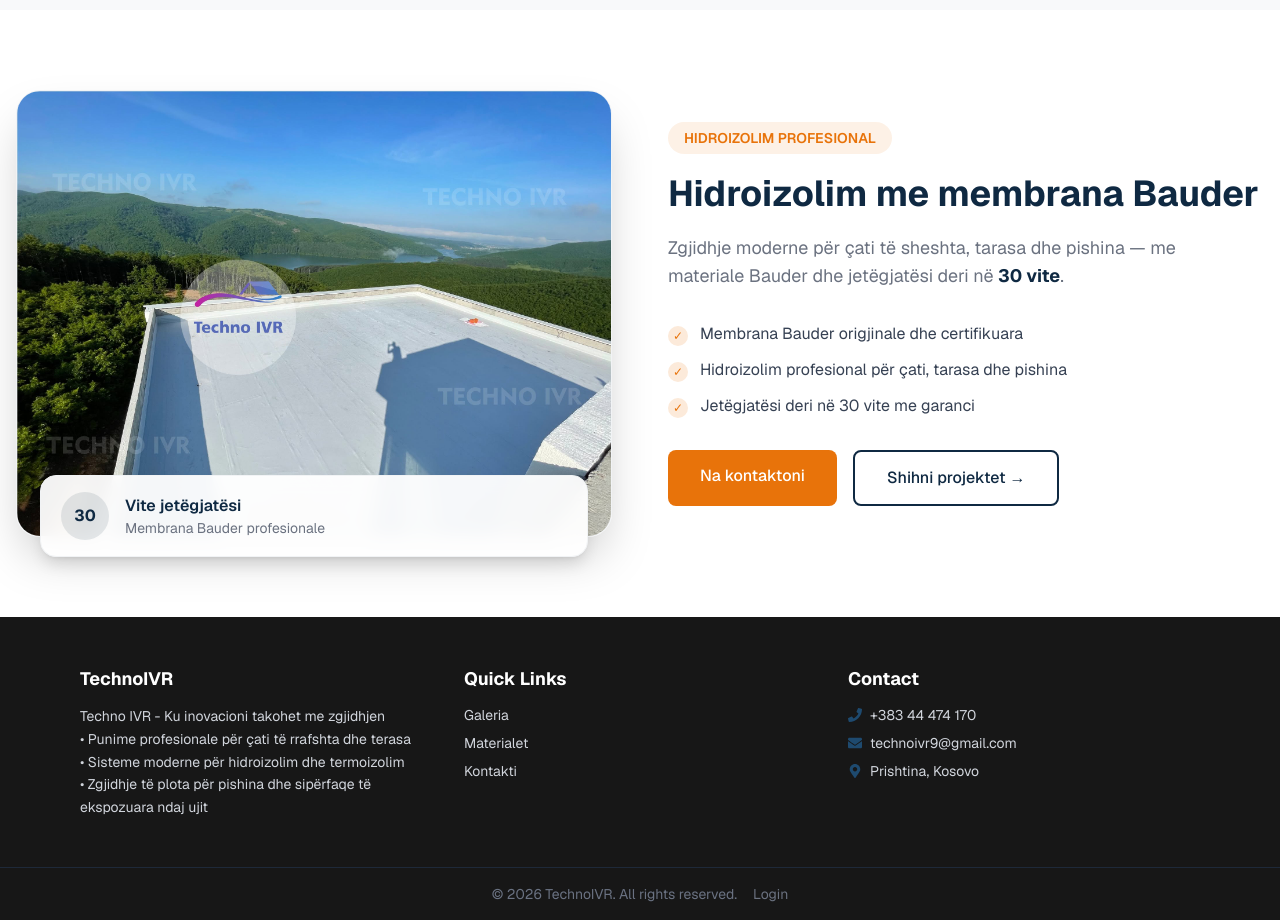
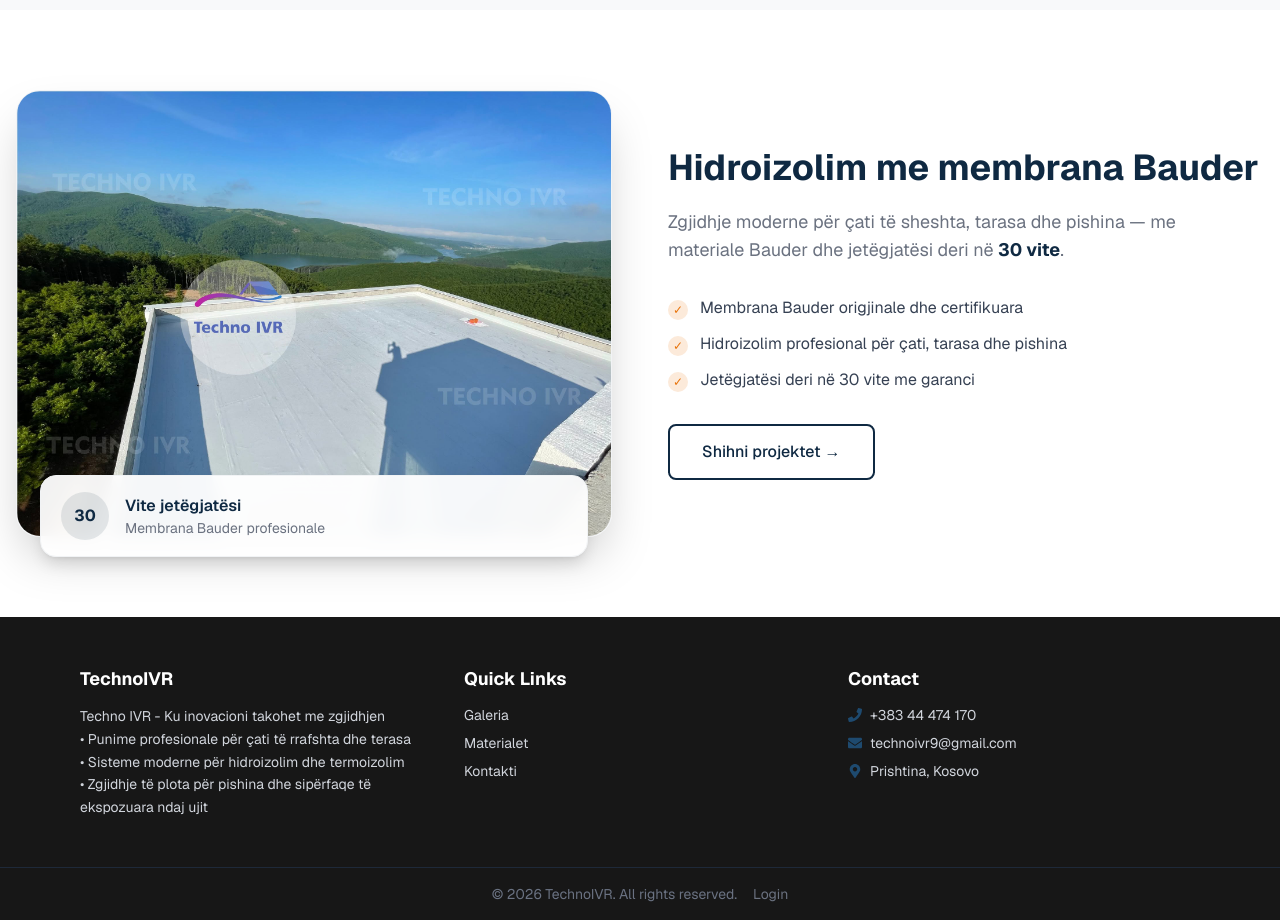
Before and after one commit to amarbegolli/technoivr-app, a Next.js app: page / in a window 1280 px wide. Shown: the part 1560-2480 px from the top of the page. Built offline with nearby package versions, Linux system fonts and the light colour scheme.

Commit message:
style: remove redundant hydroizolim pill and contact CTA from Bauder section

```diff
--- a/src/components/sections/BauderShield.tsx
+++ b/src/components/sections/BauderShield.tsx
@@ -25,9 +25,6 @@
         </div>
 
         <div className="text-center lg:text-left pb-8 lg:pb-0">
-          <p className="inline-flex items-center rounded-full bg-accent/10 text-accent px-4 py-1.5 text-sm font-semibold mb-5">
-            HIDROIZOLIM PROFESIONAL
-          </p>
           <h2 className="text-3xl sm:text-4xl font-bold text-[#0f2942] mb-5">
             Hidroizolim me membrana <span className="text-primary">Bauder</span>
           </h2>
@@ -49,13 +46,7 @@
             ))}
           </ul>
 
-          <div className="flex flex-col sm:flex-row gap-3 sm:gap-4 justify-center lg:justify-start">
-            <Link
-              href="/contact"
-              className="bg-accent text-white px-8 py-3.5 rounded-lg font-medium hover:bg-accent-dark transition text-center"
-            >
-              Na kontaktoni
-            </Link>
+          <div className="flex justify-center lg:justify-start">
             <Link
               href="/gallery"
               className="border-2 border-primary text-primary px-8 py-3.5 rounded-lg font-medium hover:bg-primary/5 transition text-center"
```
